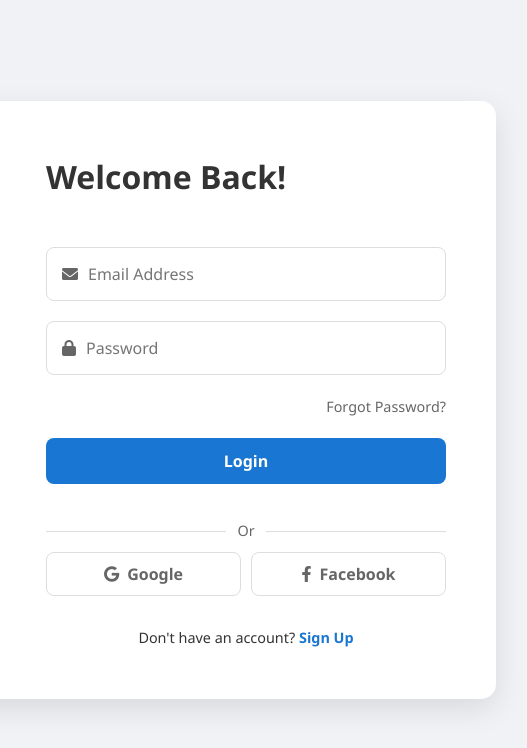
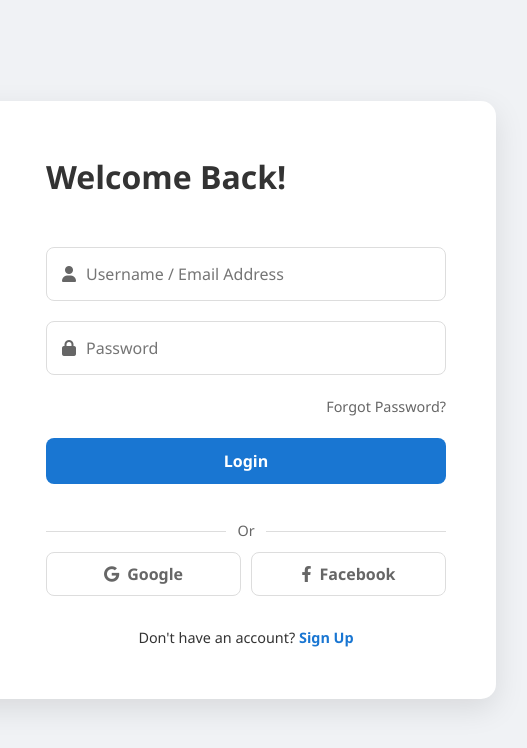
Before and after one commit to learnwebdevamir/UTS-AMIRUL-MADJID-IBRAHIM-24090101-PW1, a plain HTML site: page index.html in a window 1280 px wide. Shown: the full height of the page, 594-1121 px from the left. Drawn offline with Linux system fonts and the light colour scheme.

Commit message:
Update login form to include username input

```diff
--- a/index.html
+++ b/index.html
@@ -19,8 +19,8 @@
 
                 <form id="login-form">
                     <div class="input-group-new">
-                        <i class="fas fa-envelope"></i>
-                        <input type="email" id="email" placeholder="Email Address" required>
+                        <i class="fas fa-user"></i>
+                        <input type="text" id="username" placeholder="Username / Email Address" required>
                     </div>
 
                     <div class="input-group-new">
```
